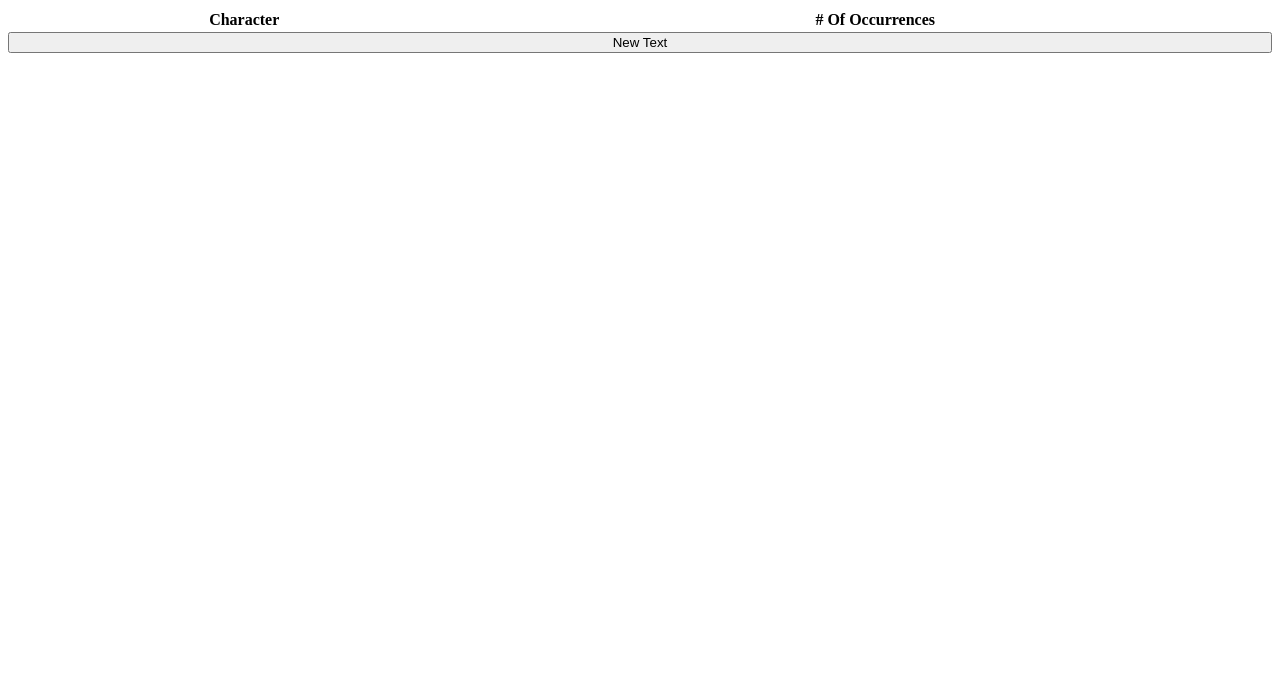
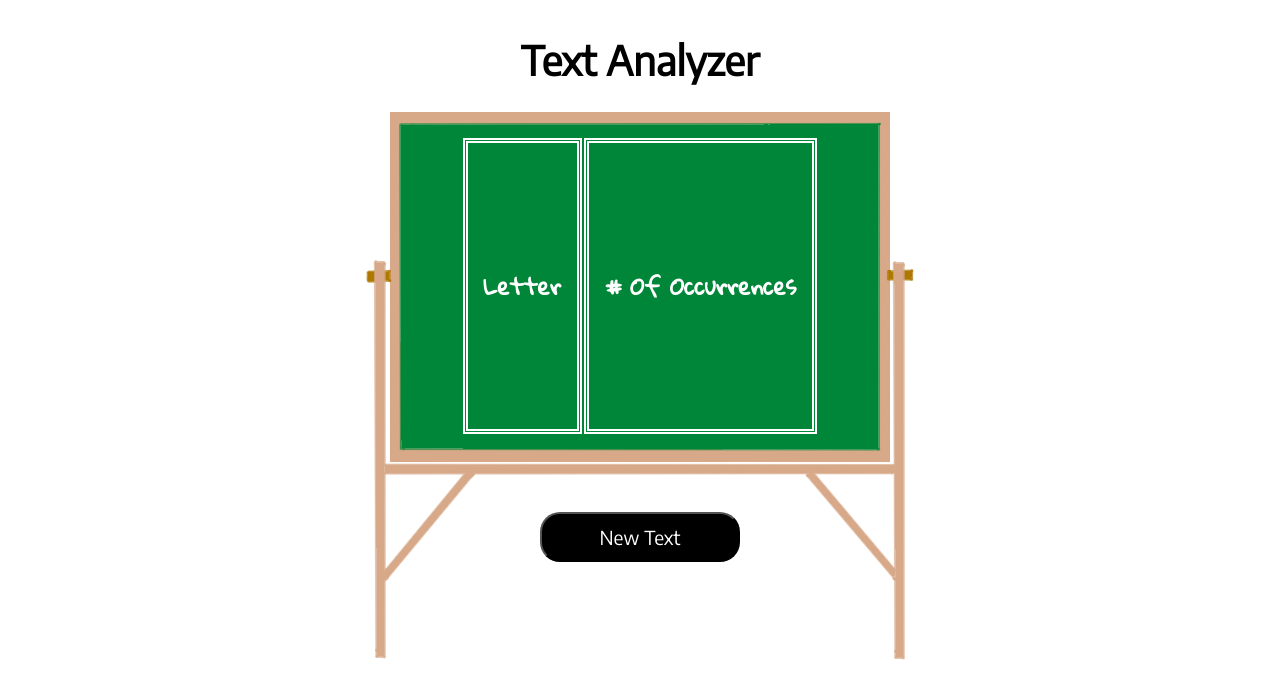
Before and after one commit to jeggli20/text_analyzer, a plain HTML site: page index.html in a window 1280 px wide. Both pictures are taken after a click on the button "Analyze". Drawn offline with nearby package versions, Linux system fonts and the light colour scheme.

Commit message:
Styling
Changed the styling to be chalkboard themed.

```diff
--- a/index.html
+++ b/index.html
@@ -5,6 +5,12 @@
     <meta http-equiv="X-UA-Compatible" content="IE=edge" />
     <meta name="viewport" content="width=device-width, initial-scale=1.0" />
     <title>Text Analyzer</title>
+    <link rel="preconnect" href="https://fonts.googleapis.com" />
+    <link rel="preconnect" href="https://fonts.gstatic.com" crossorigin />
+    <link
+      href="https://fonts.googleapis.com/css2?family=Encode+Sans&family=Gloria+Hallelujah&display=swap"
+      rel="stylesheet"
+    />
     <link href="./styles.css" rel="stylesheet" />
     <script
       src="https://code.jquery.com/jquery-3.6.4.min.js"
@@ -15,8 +21,25 @@
   </head>
   <body>
     <main class="container">
-      <textarea class="text" placeholder="Add your text here..."></textarea>
-      <button class="btn submit" type="button">Analyze</button>
+      <h1 class="title">Text Analyzer</h1>
+      <div class="content">
+        <div class="content-chalk">
+          <div class="images">
+            <img
+              class="chalkboard"
+              src="./img/chalkboard.PNG"
+              alt="Chalkboard"
+            />
+            <img
+              class="stand"
+              src="./img/chalkboard_stand.PNG"
+              alt="Chalkboard stand"
+            />
+          </div>
+          <textarea class="text" placeholder="Add your text here..."></textarea>
+        </div>
+        <button class="btn submit" type="button">Analyze</button>
+      </div>
     </main>
   </body>
 </html>
--- a/script.js
+++ b/script.js
@@ -41,19 +41,23 @@ function analyze(string) {
 // Function that creates a list
 function table(array) {
   let tableRows = [];
-  let tableHeaders = "<tr><th>Character</th><th># Of Occurrences</th></tr>";
+  let tableHeaders =
+    "<tr><th class='table-header'>Letter</th><th class='table-header'># Of Occurrences</th></tr>";
 
   for (let i = 0; i < array.length; i++) {
     tableRows[i] =
       "<tr class='table-row'><td class='table-item'>" +
       array[i][0] +
-      "</td><td>" +
+      "</td><td class='table-item'>" +
       array[i][1] +
       "</td></tr>";
   }
 
   let table =
-    "<table class='table'>" + tableHeaders + tableRows.join("") + "</table>";
+    "<div class='table'><table>" +
+    tableHeaders +
+    tableRows.join("") +
+    "</table></div>";
 
   return table;
 }
--- a/styles.css
+++ b/styles.css
@@ -3,11 +3,109 @@
   flex-direction: column;
 }
 
+.btn,
+.text,
+.table-header,
+.table-item {
+  font-family: "Gloria Hallelujah", cursive;
+}
+
+.btn,
+.title {
+  font-family: "Encode Sans", sans-serif;
+}
+
+.title {
+  font-size: 2.5rem;
+  text-align: center;
+}
+
+.images {
+  left: 0;
+  margin: 0 auto;
+  position: relative;
+  top: 0;
+  width: 550px;
+}
+
+.chalkboard {
+  position: absolute;
+  top: 0;
+  left: 25px;
+}
+
+.stand {
+  position: relative;
+  top: 0;
+  left: 0;
+}
+
+.content {
+  display: flex;
+  justify-content: center;
+  position: relative;
+}
+
+.content-chalk {
+  display: flex;
+  justify-content: center;
+  position: relative;
+}
+
 .text {
-  margin: 1rem 0;
-  min-height: 100px;
+  background-color: #378442;
+  color: white;
+  font-size: 1.2rem;
+  width: 447px;
+  height: 300px;
+  overflow: auto;
+  padding: 1rem;
+  position: absolute;
+  resize: none;
+  top: 8px;
+}
+
+.text::placeholder {
+  color: white;
 }
 
 .btn {
+  border-radius: 20px;
   cursor: pointer;
+  font-size: 1.2rem;
+  height: 50px;
+  margin: 0 auto 1rem auto;
+  position: absolute;
+  top: 400px;
+  width: 200px;
 }
+
+.btn:focus {
+  background-color: black;
+  color: white;
+}
+
+.table {
+  color: white;
+  display: flex;
+  height: 300px;
+  justify-content: center;
+  overflow: auto;
+  padding: 1rem;
+  position: absolute;
+  top: 8px;
+  width: 447px;
+}
+
+.table-header {
+  border: double 5px white;
+  font-size: 1.4rem;
+  padding: 0.3rem 1rem;
+}
+
+.table-item {
+  border: solid 1px white;
+  font-size: 1.2rem;
+  padding: 0.3rem 1rem;
+  text-align: center;
+}
```
Also changed, not shown: img/chalkboard.PNG (added), img/chalkboard_stand.PNG (added).
